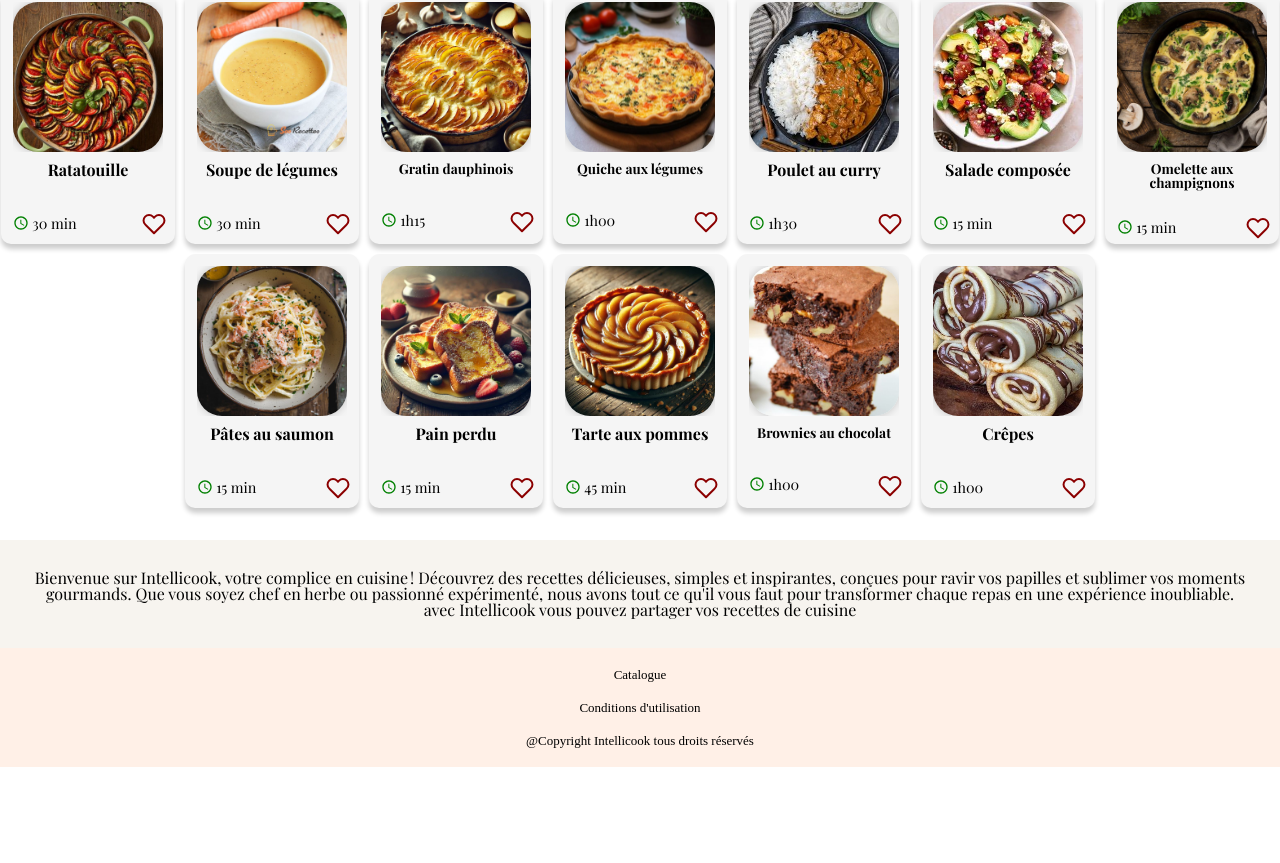
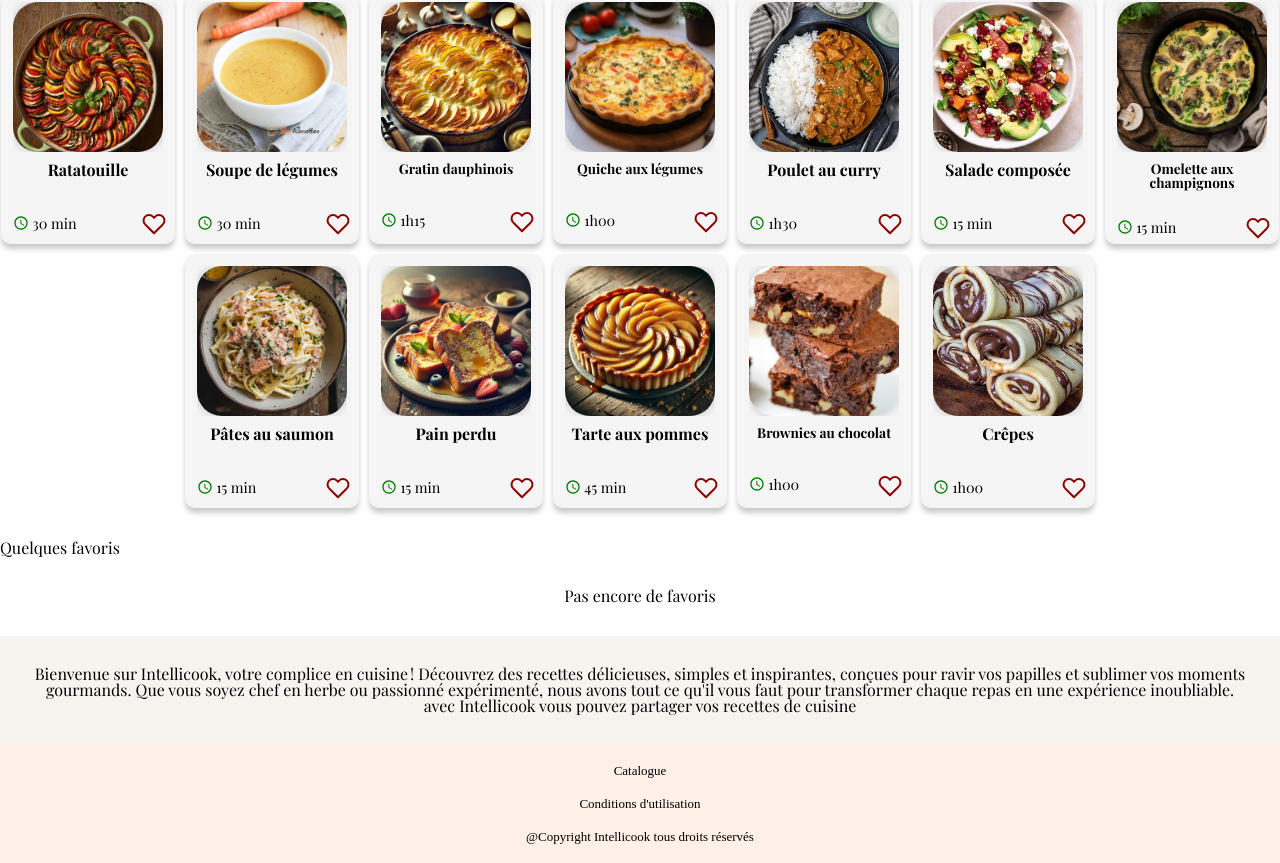
Before and after one commit to JuliePlagias/Brief-IntelliCook, a React (Create React App) app: page / in a window 1280 px wide. Shown: the part 438-1301 px from the top of the page. Before the commit the page ends 1205 px from the top, so only its background shows below. Built offline with nearby package versions, Linux system fonts and the light colour scheme; a web font is replaced by a local one.

Commit message:
Add - random facorites component, and changed home

```diff
--- /dev/null
+++ b/src/component/RandomFavorites.jsx
@@ -0,0 +1,26 @@
+import React, { useEffect, useState } from 'react'
+import RecipeCard from '../component/RecipeCard';
+
+export default function RandomFavorites({number}){
+    const [favorites, setFavorites] = useState(() =>
+        JSON.parse(localStorage.getItem('favorites') || '[]'),
+      )
+
+    useEffect(() => {
+        const handleFavoritesUpdated = e => {
+          setFavorites(e.detail)
+        }
+        window.addEventListener('favoritesUpdated', handleFavoritesUpdated)
+
+        return () => {
+          window.removeEventListener('favoritesUpdated', handleFavoritesUpdated)
+        }
+      }, [])
+
+    if(favorites.length===0)return <p>Pas encore de favoris</p>;
+    const randomRecipes = (favorites, count)=>{
+      const shuffled = [...favorites].sort(()=>0.5 - Math.random());
+      return shuffled.slice(0, count);
+    }
+    return (randomRecipes(favorites, number).map(recipe=>(<RecipeCard key={recipe.id} recipe={recipe}/>)));
+  }
--- a/src/pages/Home.jsx
+++ b/src/pages/Home.jsx
@@ -1,15 +1,19 @@
-import React from 'react'
 import Bloc from '../component/home/Bloc'
-import Footer from '../component/home/Footer'
 import SearchingPage from '../component/SearchingPage'
+import RandomFavorites from '../component/RandomFavorites'
 
 /**
  * Page d'accueil
  */
 const Home = () => {
+
   return (
     <div className='home'>
       <SearchingPage titlePage={'Accueil'} />
+      <h2>Quelques favoris</h2>
+      <div className='recipes'>
+        <RandomFavorites number={3}/>
+      </div>
       <Bloc />
     </div>
   )
```
